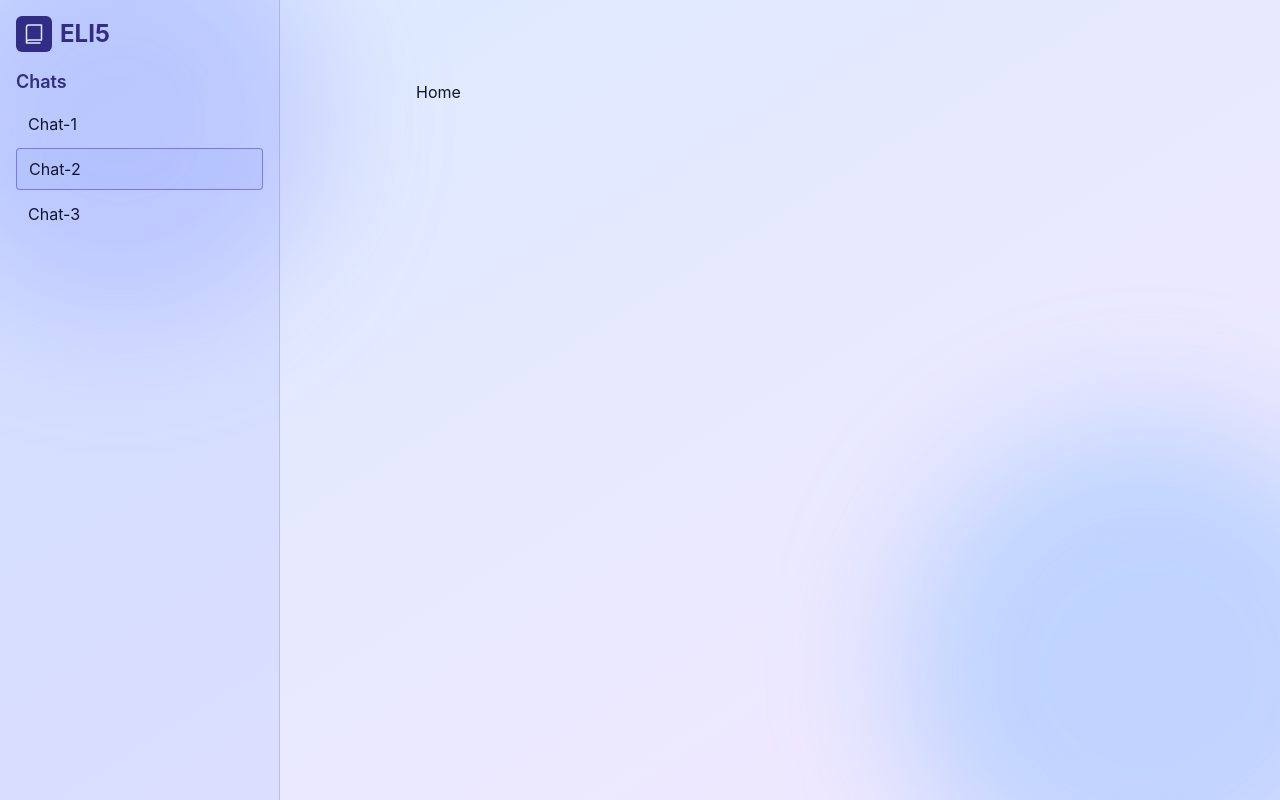
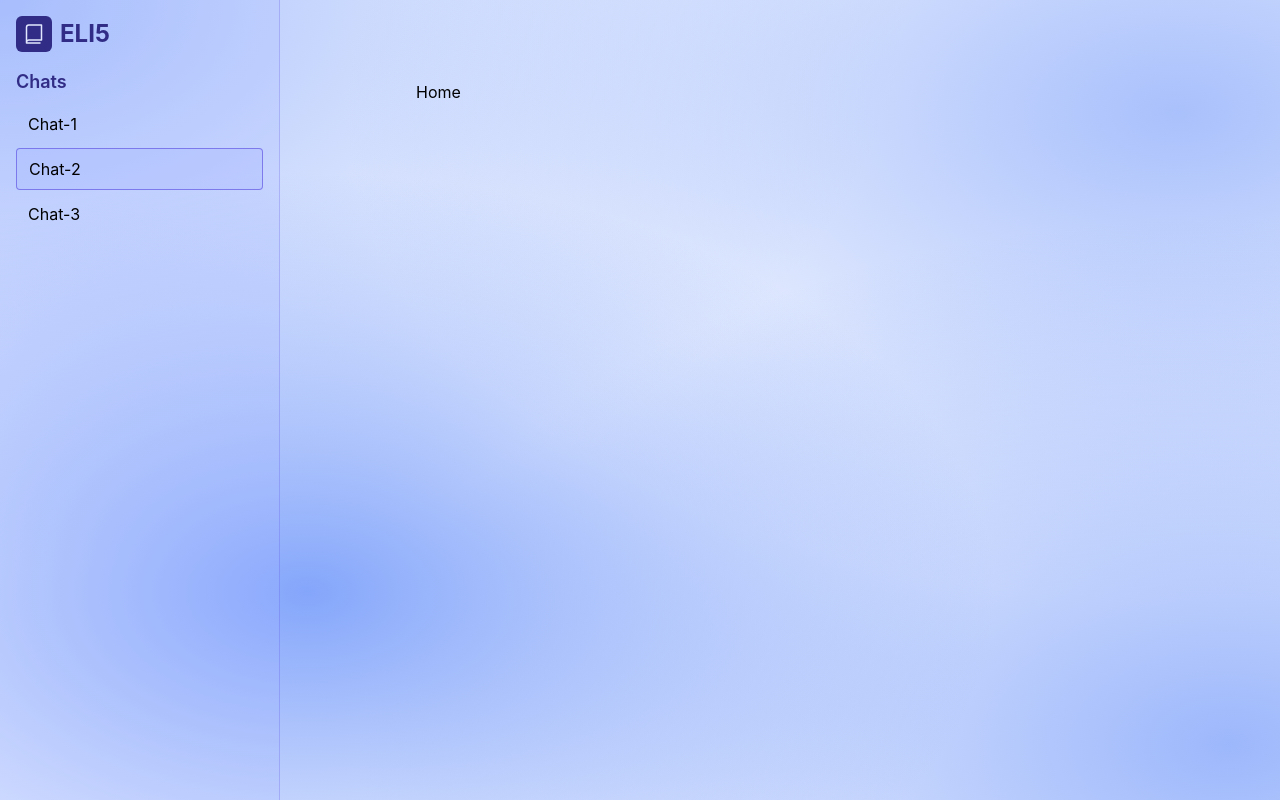
Before and after one commit to gr33b0k/eli5, a React (Vite) app: page / in a window 1280 px wide. Built offline with nearby package versions, Linux system fonts and the light colour scheme.

Commit message:
feat: add custom utility class for background gradient

```diff
--- a/src/components/layout/MainLayout.jsx
+++ b/src/components/layout/MainLayout.jsx
@@ -2,13 +2,7 @@ import Sidebar from "./sidebar/Sidebar";
 
 function MainLayout({ children }) {
   return (
-    <div className="relative min-h-screen overflow-hidden text-slate-900 dark:text-slate-100">
-      <div className="absolute inset-0 -z-10 bg-linear-to-br from-blue-100 to-purple-100 dark:from-slate-950 dark:via-indigo-950 dark:to-slate-800" />
-      <div className="absolute inset-0 -z-10">
-        <div className="absolute -top-20 -left-20 h-100 w-100 rounded-full bg-indigo-400/30 blur-3xl dark:bg-indigo-700/30" />
-        <div className="absolute -right-30 -bottom-30 h-125 w-125 rounded-full bg-blue-400/30 blur-3xl dark:bg-blue-700/30" />
-      </div>
-
+    <div className="bg-gradient relative min-h-screen overflow-hidden">
       <div className="flex h-screen">
         <Sidebar />
         <main className="flex flex-1 flex-col gap-4 px-34 py-20">
--- a/src/index.css
+++ b/src/index.css
@@ -17,3 +17,13 @@
 
     --color-border: oklch(0.88 0.015 250);
 }
+
+@layer utilities {
+    .bg-gradient {
+        background-color: var(--color-white);
+        background-image: radial-gradient(at 24% 74%, var(--color-primary) 0px, transparent 50%),
+            radial-gradient(at 96% 93%, oklch(from var(--color-primary) l c h / 0.8) 0px, transparent 50%),
+            radial-gradient(at 92% 14%, oklch(from var(--color-primary) l c h / 0.7) 0px, transparent 50%),
+            radial-gradient(at 0% 0%, oklch(from var(--color-primary) l c h / 0.7) 0px, transparent 50%);
+    }
+}
```
